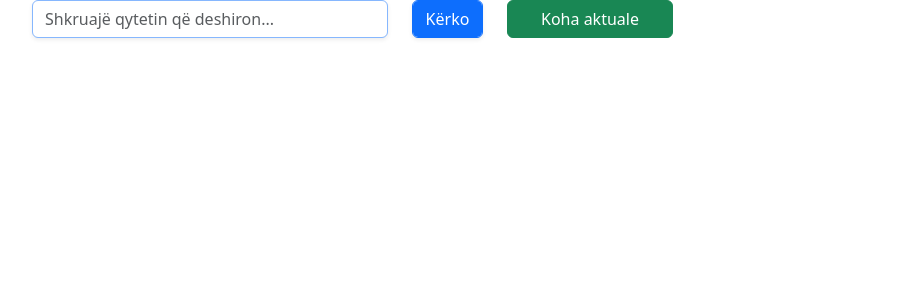
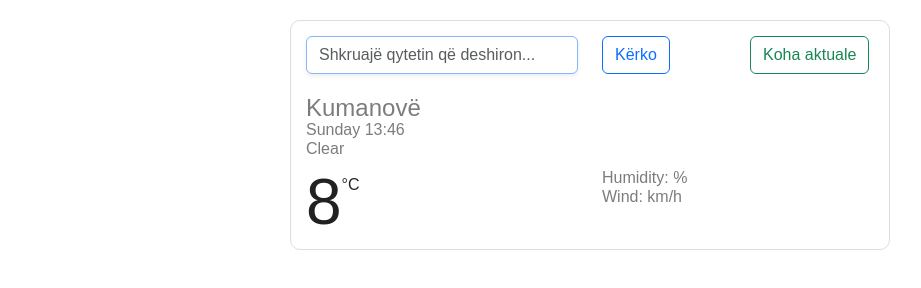
Before and after one commit to BesimMustafi/Project-weatherNow, a plain HTML site: page index.html in a window 1280 px wide. Shown: the whole page, without its empty margins (50-971 px from the left). Drawn offline with nearby package versions, Linux system fonts and the light colour scheme.

Commit message:
Html and CSS updated

```diff
--- a/index.html
+++ b/index.html
@@ -9,6 +9,7 @@
       rel="stylesheet"
       integrity="sha384-GLhlTQ8iRABdZLl6O3oVMWSktQOp6b7In1Zl3/Jr59b6EGGoI1aFkw7cmDA6j6gD"
       crossorigin="anonymous" />
+    <link rel="stylesheet" href="style.css" />
     <title>Koha sot</title>
   </head>
   <body>
@@ -16,7 +17,7 @@
       <div class="weather-app">
         <form class="search-form">
           <div class="row">
-            <div class="col-4">
+            <div class="col-6">
               <input
                 type="text"
                 placeholder="Shkruajë qytetin që deshiron..."
@@ -24,18 +25,38 @@
                 autofocus="on"
                 class="form-control shadow-sm" />
             </div>
-            <div class="col-1">
+            <div class="col-3">
               <input
                 type="submit"
                 value="Kërko"
-                class="form-control btn btn-primary shadow-sm w-100" />
+                class="btn btn-outline-primary" />
             </div>
-            <div class="col-2">
-              <button class="btn btn-success w-100">Koha aktuale</button>
+            <div class="col-3">
+              <button class="btn btn-outline-success">Koha aktuale</button>
             </div>
           </div>
         </form>
-        <h1></h1>
+        <h1 id="city">Kumanovë</h1>
+        <ul>
+          <li id="date">Sunday 13:46</li>
+          <li id="description">Clear</li>
+        </ul>
+        <div class="row">
+          <div class="col-6">
+            <div class="clearfix">
+              <div class="float-left">
+                <span class="temperature" id="temperature">8</span
+                ><span class="units">°C</span>
+              </div>
+            </div>
+          </div>
+          <div class="col-6">
+            <ul>
+              <li>Humidity: <span id="humidity"></span>%</li>
+              <li>Wind: <span id="wind"></span> km/h</li>
+            </ul>
+          </div>
+        </div>
       </div>
     </div>
   </body>
--- a/style.css
+++ b/style.css
@@ -0,0 +1,59 @@
+body {
+  font-family: arial, sans-serif;
+}
+
+h1 {
+  color: #7c7c7c;
+  font-size: 24px;
+  font-weight: 100;
+  line-height: 28px;
+  margin: 0;
+}
+
+ul {
+  margin: 0 0 10px;
+  padding: 0;
+}
+
+li {
+  color: #7c7c7c;
+  font-size: 16px;
+  font-weight: 100;
+  height: 19px;
+  line-height: 1;
+  list-style: none;
+}
+
+.weather-app {
+  border: 1px solid #dadde1;
+  padding: 15px;
+  margin: 20px auto;
+  border-radius: 10px;
+  max-width: 600px;
+}
+.col-3 {
+  flex: 0 0 auto;
+  width: 25%;
+}
+
+.weather-icon {
+  height: 64px;
+  width: 64px;
+  margin-right: 10px;
+}
+
+.temperature {
+  color: rgb(33, 33, 33);
+  font-size: 64px;
+  font-weight: 400;
+  line-height: 1;
+}
+
+.units {
+  position: relative;
+  top: -34px;
+}
+
+.search-form {
+  margin-bottom: 20px;
+}
```
